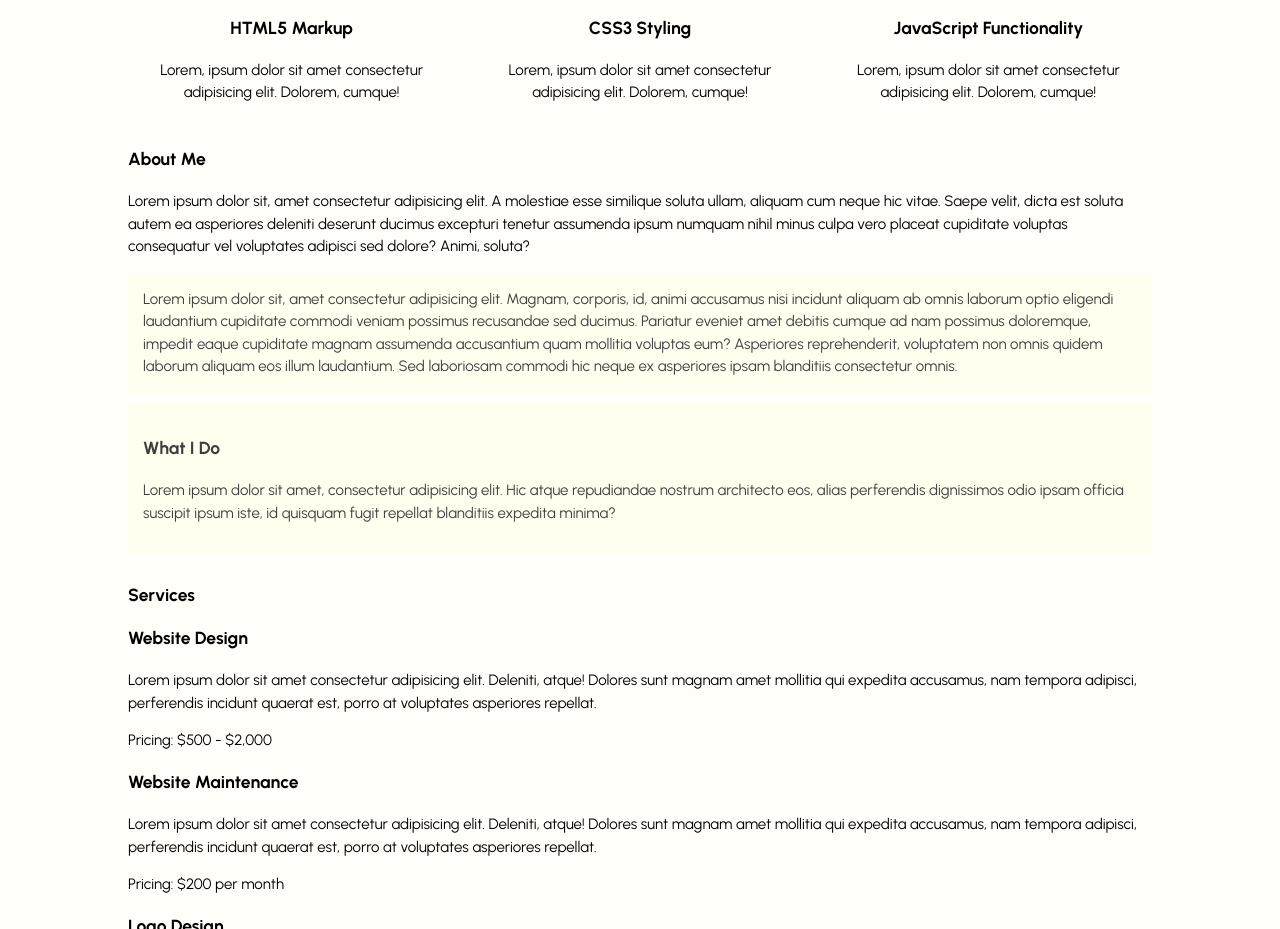
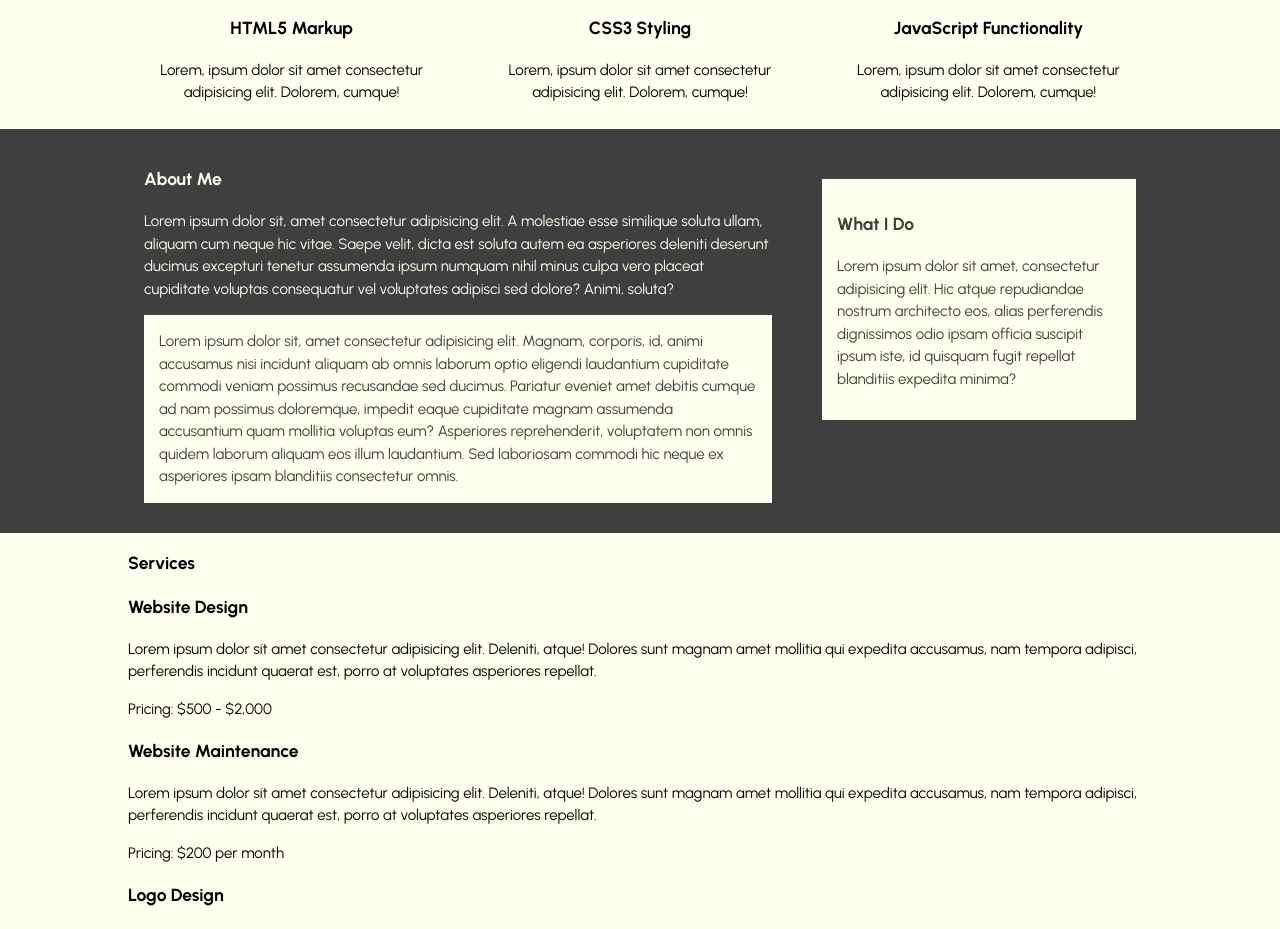
Before and after one commit to DaveAndrewz/FullWebpage, a plain HTML site: page index.html in a window 1280 px wide. Shown: the part 860-1789 px from the top of the page. Drawn offline with Linux system fonts and the light colour scheme.

Commit message:
Added the styling for the about section

```diff
--- a/style.css
+++ b/style.css
@@ -8,7 +8,7 @@ body {
     padding: 0;
     margin: 0;
     line-height: 1.5;
-    background-color: rgb(255, 254, 248);
+    background-color: #fffff0;
 }
 
 /* Setting style for each of the container class */
@@ -165,3 +165,21 @@ header #current a:hover {
 
 
 /* ABOUT SECTION */
+#about {
+    background-color: #3f3f3f;
+    padding: 20px;
+}
+
+#about .container {
+    display: grid;
+    grid-template-columns: 2fr 1fr;
+    grid-column-gap: 50px;
+}
+
+#about .container .main-col {
+    color: #fffff0;
+}
+
+#about .container .sidebar {
+    margin-top: 20px;
+}
```
